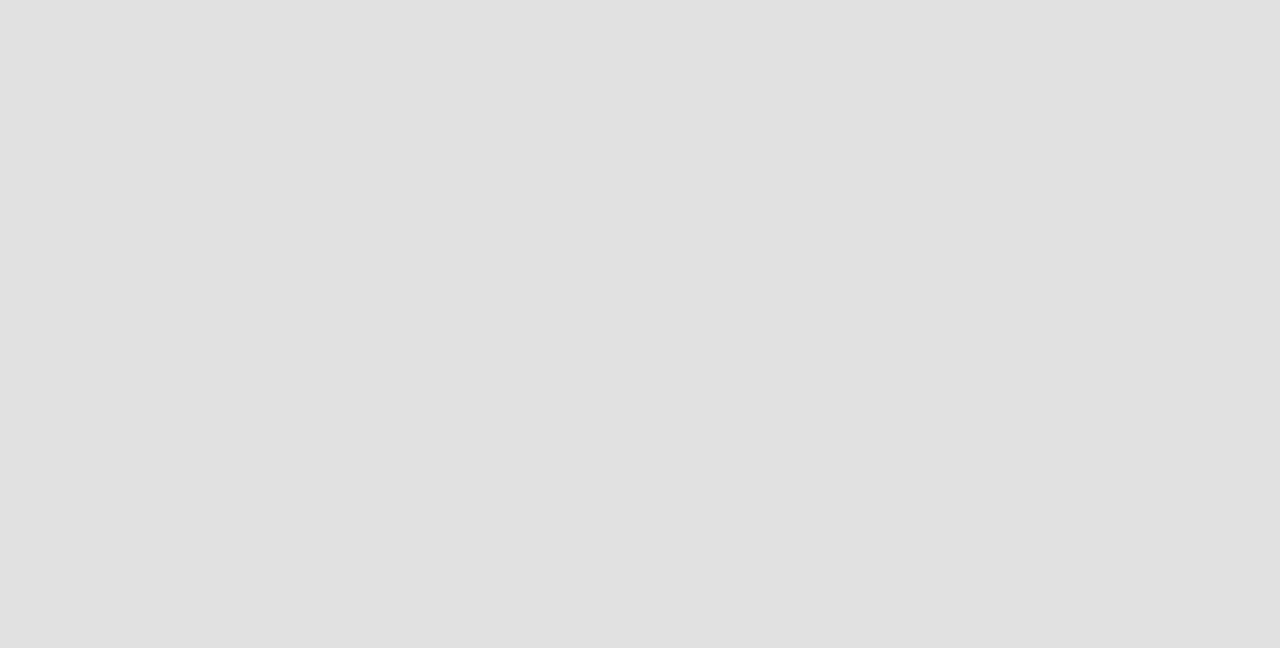
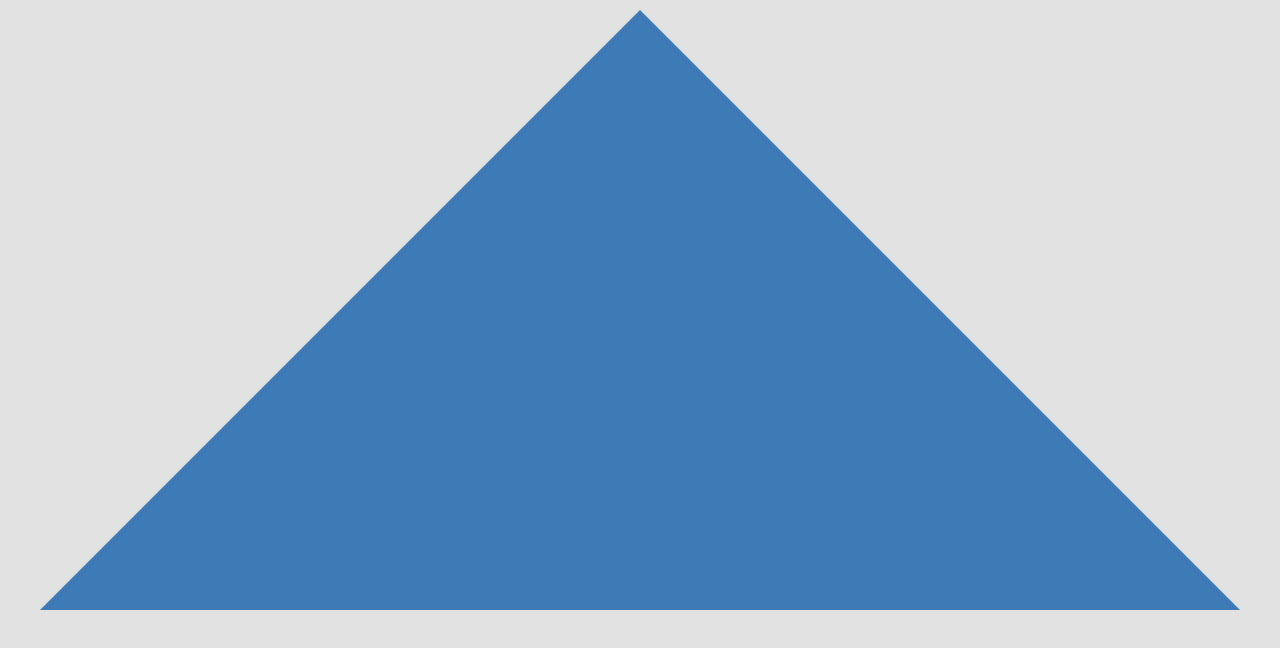
Before and after one commit to mle4d/DMS, a plain HTML site: page index.html in a window 1280 px wide. Drawn offline with Linux system fonts and the light colour scheme.

Commit message:
style body start

```diff
--- a/style.css
+++ b/style.css
@@ -2,5 +2,11 @@ HTML {
   background: #e1e1e1;
 }
 body {
-  margin: auto;
+    margin: auto;
+    margin-top: 10px;
+    border-color: #3e7ab6 transparent;
+    border-style: solid;
+    border-width: 0px 600px 600px 600px;
+    height: 0px;
+    width: 0px;
 }
```
